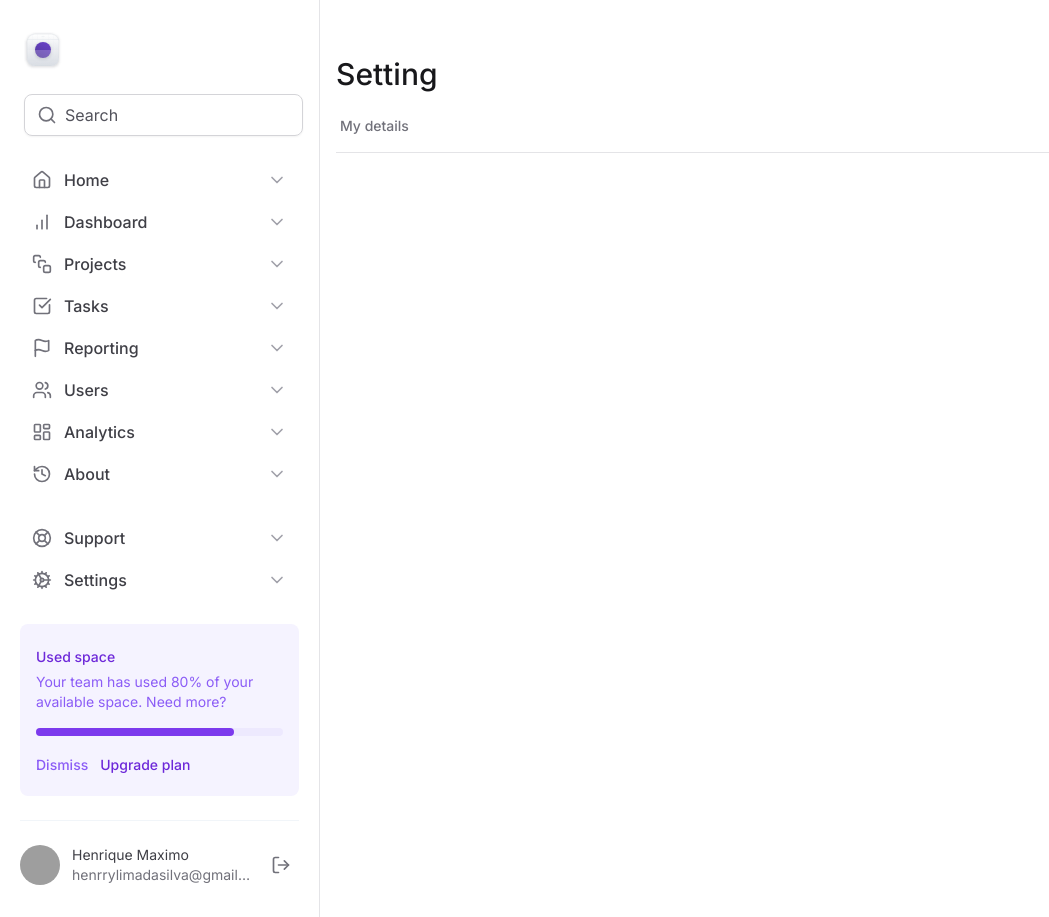
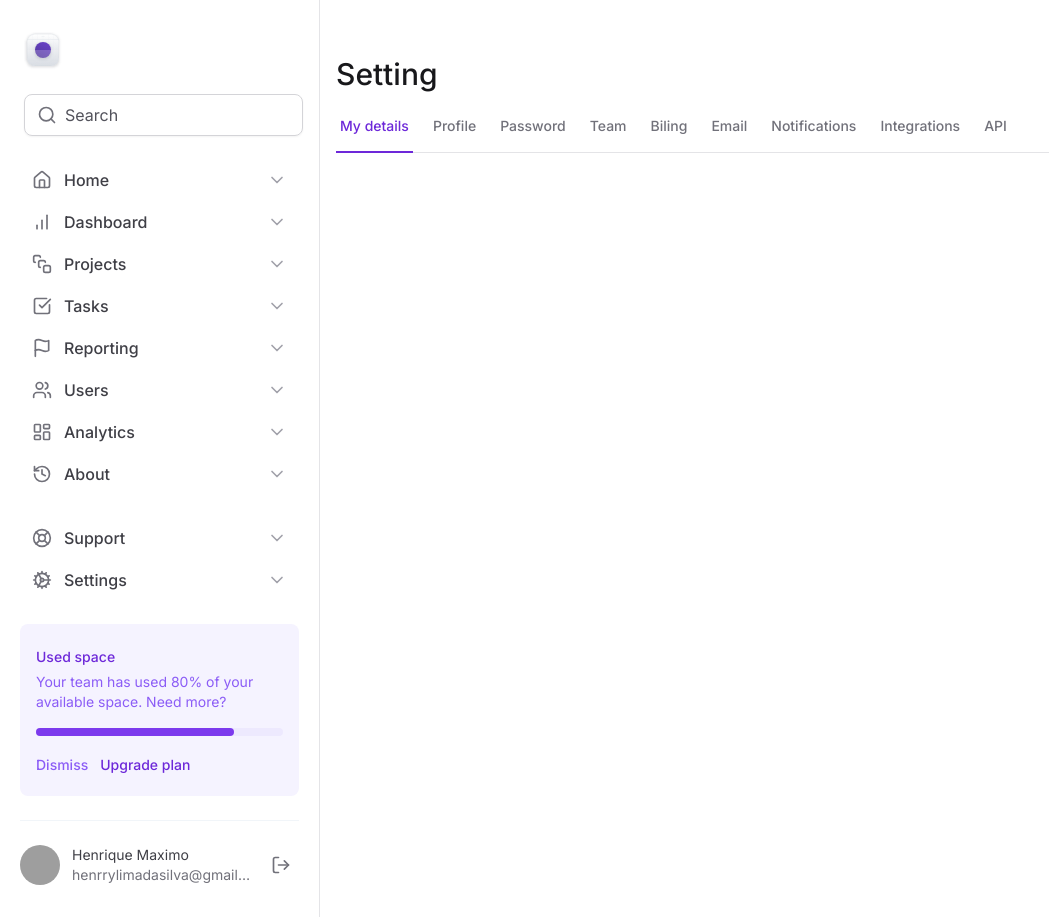
Before and after one commit to Henrry-Maximo/tailwind-next-rocketseat, a Next.js app: page / in a window 1280 px wide. Shown: the whole page, without its empty margins (0-1049 px from the left). Built offline with nearby package versions, Linux system fonts and the light colour scheme; grey boxes are pictures that could not be loaded.

Commit message:
✨feat: using SettingsTabs/TabItem component / 🎨 style: add redux in componenet logic

```diff
--- /dev/null
+++ b/src/components/SettingsTabs/TabItem.tsx
@@ -0,0 +1,22 @@
+import * as Tabs from '@radix-ui/react-tabs'
+
+export interface TabItemProps {
+  value: string
+  title: string
+  isSelected: boolean
+}
+
+export function TabItem({ value, title, isSelected = false }: TabItemProps) {
+  return (
+    <Tabs.Trigger
+      value={value}
+      className="relative px-1 pb-4 text-sm font-medium text-zinc-500 hover:text-violet-700 data-[state=active]:text-violet-700"
+    >
+      <span className="">{title}</span>
+
+      {isSelected && (
+        <div className="absolute -bottom-px left-0 right-0 h-0.5 bg-violet-700" />
+      )}
+    </Tabs.Trigger>
+  )
+}
--- a/src/components/SettingsTabs/index.tsx
+++ b/src/components/SettingsTabs/index.tsx
@@ -2,18 +2,61 @@
 'use client'
 
 import * as Tabs from '@radix-ui/react-tabs'
+import { TabItem } from './TabItem'
+import { useState } from 'react'
 
 export function SettingsTabs() {
+  const [currentTab, setCurretTab] = useState('tab1')
+
   return (
     <>
-      <Tabs.Root>
+      <Tabs.Root value={currentTab} onValueChange={setCurretTab}>
         <Tabs.List className="mt-6 flex w-full items-center gap-4 border-b border-zinc-200">
-          <Tabs.Trigger
-            value="my-deitals"
-            className="px-1 pb-4 text-sm font-medium text-zinc-500 hover:text-violet-700"
-          >
-            <span className="">My details</span>
-          </Tabs.Trigger>
+          <TabItem
+            value="tab1"
+            title="My details"
+            isSelected={currentTab === 'tab1'}
+          />
+          <TabItem
+            value="tab2"
+            title="Profile"
+            isSelected={currentTab === 'tab2'}
+          />
+          <TabItem
+            value="tab3"
+            title="Password"
+            isSelected={currentTab === 'tab3'}
+          />
+          <TabItem
+            value="tab4"
+            title="Team"
+            isSelected={currentTab === 'tab4'}
+          />
+          <TabItem
+            value="tab5"
+            title="Biling"
+            isSelected={currentTab === 'tab5'}
+          />
+          <TabItem
+            value="tab6"
+            title="Email"
+            isSelected={currentTab === 'tab6'}
+          />
+          <TabItem
+            value="tab7"
+            title="Notifications"
+            isSelected={currentTab === 'tab7'}
+          />
+          <TabItem
+            value="tab8"
+            title="Integrations"
+            isSelected={currentTab === 'tab8'}
+          />
+          <TabItem
+            value="tab9"
+            title="API"
+            isSelected={currentTab === 'tab9'}
+          />
         </Tabs.List>
       </Tabs.Root>
     </>
```
